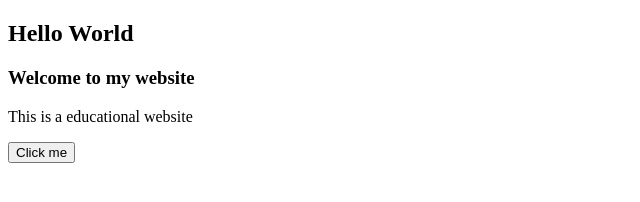
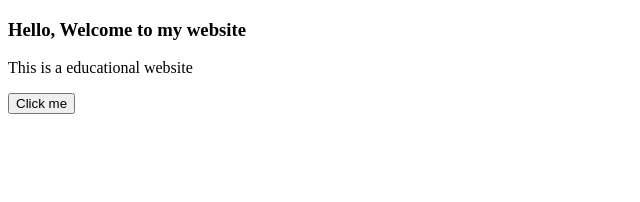
Before and after one commit to lohit56/app2, a plain HTML site: page index.html in a window 1280 px wide. Shown: the whole page, without its empty margins (0-640 px from the left). Drawn offline with Linux system fonts and the light colour scheme.

Commit message:
change content of index.html

```diff
--- a/index.html
+++ b/index.html
@@ -7,8 +7,7 @@
     <title>App2</title>
   </head>
   <body>
-    <h2>Hello World</h2>
-    <h3>Welcome to my website</h3>
+    <h3>Hello, Welcome to my website</h3>
     <p>This is a educational website</p>
     <button>Click me</button>
   </body>
```
